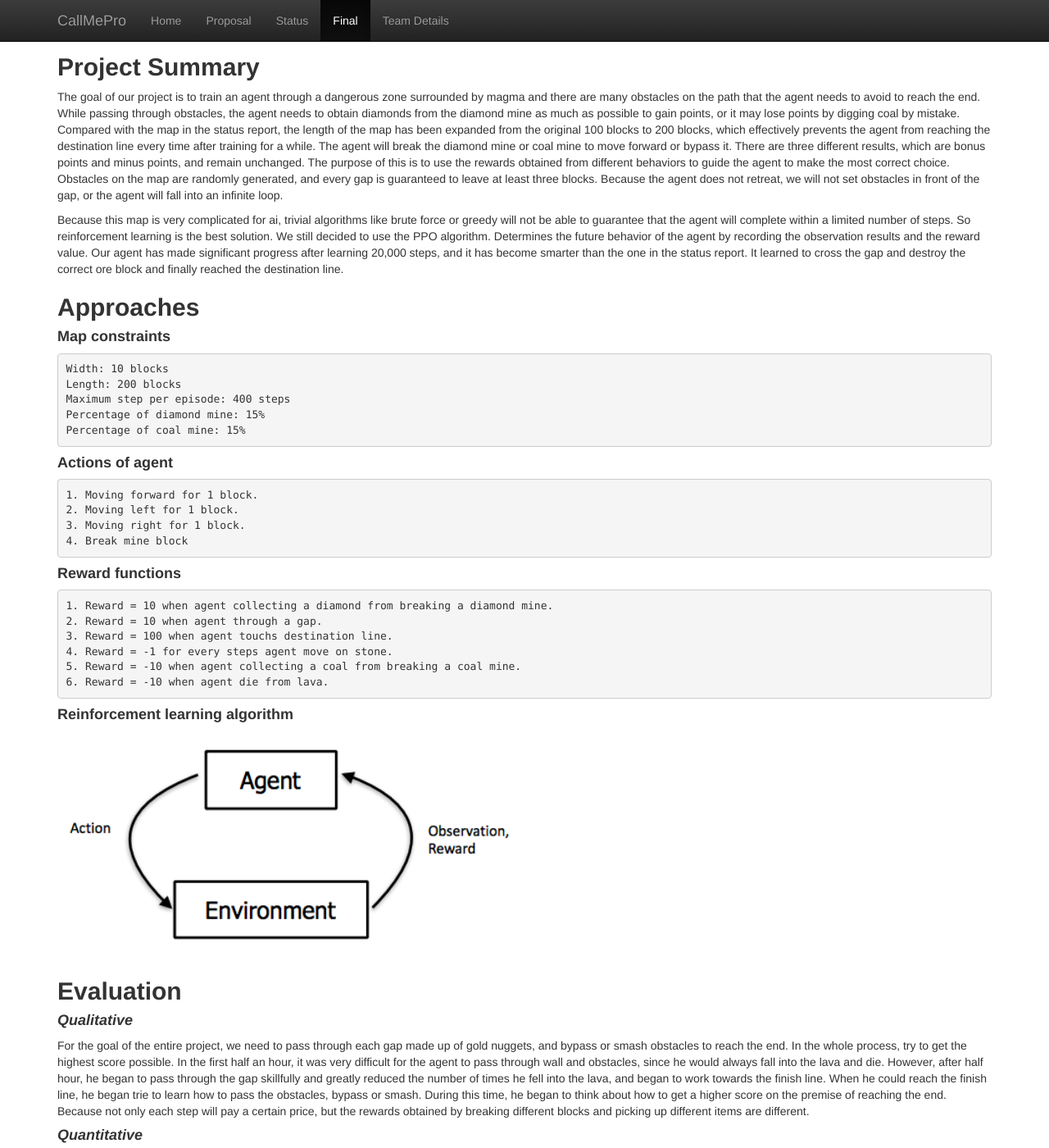
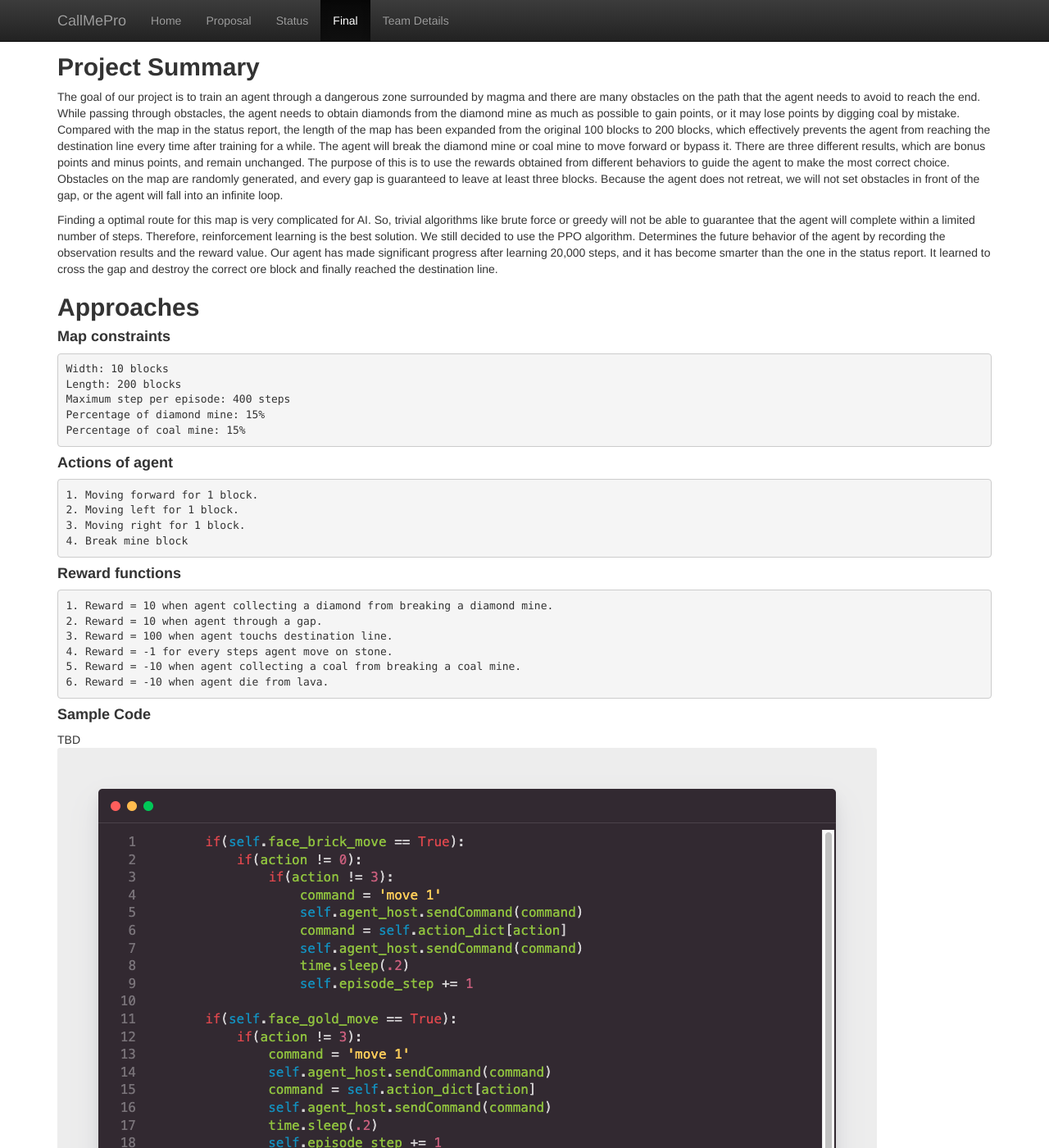
Before and after one commit to Markmzy/CallMePro, a Jekyll site: the page built from docs/final.md, in a window 1280 px wide and 1400 px high, scrolled down 676 px. Shown: the whole window at 82% size. Built offline with Jekyll 4.4.1, drawn with Linux system fonts in a browser that asks for light colours; some of the changed text lies outside the part shown; grey boxes are pictures that could not be loaded.

Commit message:
Update final.md

````diff
--- a/docs/final.md
+++ b/docs/final.md
@@ -13,7 +13,7 @@
 
 The goal of our project is to train an agent through a dangerous zone surrounded by magma and there are many obstacles on the path that the agent needs to avoid to reach the end. While passing through obstacles, the agent needs to obtain diamonds from the diamond mine as much as possible to gain points, or it may lose points by digging coal by mistake. Compared with the map in the status report, the length of the map has been expanded from the original 100 blocks to 200 blocks, which effectively prevents the agent from reaching the destination line every time after training for a while. The agent will break the diamond mine or coal mine to move forward or bypass it. There are three different results, which are bonus points and minus points, and remain unchanged. The purpose of this is to use the rewards obtained from different behaviors to guide the agent to make the most correct choice. Obstacles on the map are randomly generated, and every gap is guaranteed to leave at least three blocks. Because the agent does not retreat, we will not set obstacles in front of the gap, or the agent will fall into an infinite loop.<br />
 
-Because this map is very complicated for ai, trivial algorithms like brute force or greedy will not be able to guarantee that the agent will complete within a limited number of steps. So reinforcement learning is the best solution. We still decided to use the PPO algorithm. Determines the future behavior of the agent by recording the observation results and the reward value. Our agent has made significant progress after learning 20,000 steps, and it has become smarter than the one in the status report. It learned to cross the gap and destroy the correct ore block and finally reached the destination line.<br />
+Finding a optimal route for this map is very complicated for AI. So, trivial algorithms like brute force or greedy will not be able to guarantee that the agent will complete within a limited number of steps. Therefore, reinforcement learning is the best solution. We still decided to use the PPO algorithm. Determines the future behavior of the agent by recording the observation results and the reward value. Our agent has made significant progress after learning 20,000 steps, and it has become smarter than the one in the status report. It learned to cross the gap and destroy the correct ore block and finally reached the destination line.<br />
 
 ## **Approaches**
 
@@ -44,38 +44,43 @@
 6. Reward = -10 when agent die from lava.
 ```
 
+#### **Sample Code**
+TBD<br>
+![Code](Code.png)
+<br />
 #### **Reinforcement learning algorithm**
-![approach](approach.png){:height="50%" width="50%"}
+![approach](approach.png)
 <br />
 
 ## **Evaluation**
 
 #### ***Qualitative***
-For the goal of the entire project, we need to pass through each gap made up of gold nuggets, and bypass or smash obstacles to reach the end. In the whole process, try to get the highest score possible. In the first half an hour, it was very difficult for the agent to pass through wall and obstacles, since he would always fall into the lava and die. However, after half hour, he began to pass through the gap skillfully and greatly reduced the number of times he fell into the lava, and began to work towards the finish line. When he could reach the finish line, he began trie to learn how to pass the obstacles, bypass or smash. During this time, he began to think about how to get a higher score on the premise of reaching the end. Because not only each step will pay a certain price, but the rewards obtained by breaking different blocks and picking up different items are different.<br />
+For the goal of the entire project, we need to pass through each gap made up of gold nuggets, and bypass or smash obstacles to reach the end. In the whole process, try to get the highest score possible. In the first half an hour, it was very difficult for the agent to pass through wall and obstacles, since he would always fall into the lava and die. However, after half hour, he began to pass through the gap skillfully and greatly reduced the number of times he fell into the lava, and began to work towards the finish line. When he could reach the finish line, he began trie to learn how to pass the obstacles, bypass or smash. During this time, he began to think about how to get a higher score on the premise of reaching the end. Because not only each step will pay a certain price, but the rewards obtained by breaking different blocks and picking up different items are different.<br>
 
 #### ***Quantitative***
-Once again clarify the agent's goal, the agent needs to get the highest possible score in the process of reaching the end. In this progress, the most important thing is reach the end line and finish the mission, so the reward he gain when he reach the finish line is the most highest. There are wall and lava in the map, and he will gain a negative reward if he touch the wall, and gain a more negative reward if he died when he touch lava. Therefore, he needs to reach the end in as few steps as possible, and try to avoid falling into the lava and death. And after he can reach the end line he should pay more attention on two obstacles: coal_ore and diamond_ore, and he would get coal and diamond if he smash them. The reward of these two itmes are different, so he should learn which he should smash to get a higher score. <br />
+Once again clarify the agent's goal, the agent needs to get the highest possible score in the process of reaching the end. In this progress, the most important thing is reach the end line and finish the mission, so the reward he gain when he reach the finish line is the most highest. There are wall and lava in the map, and he will gain a negative reward if he touch the wall, and gain a more negative reward if he died when he touch lava. Therefore, he needs to reach the end in as few steps as possible, and try to avoid falling into the lava and death. And after he can reach the end line he should pay more attention on two obstacles: coal_ore and diamond_ore, and he would get coal and diamond if he smash them. The reward of these two itmes are different, so he should learn which he should smash to get a higher score.<br>
 
-At the first beginning 10 minuts around 1000 steps, we can see that the agent learns very fast at the beginning, so the score rises quickly. But then it may also be because of studying over, which led to some other points deducted, so the score has dropped. So he changed his strategy and his score rebounded.
+At the first beginning 10 minuts around 1000 steps, we can see that the agent learns very fast at the beginning, so the score rises quickly. But then it may also be because of studying over, which led to some other points deducted, so the score has dropped. So he changed his strategy and his score rebounded.<br>
 
 ![returns1000.png](https://user-images.githubusercontent.com/57329825/110741857-55101f00-8270-11eb-9370-ddb2306dc4ea.png)
 
-After half hour and 4000 steps, the agent may meet a bottleneck, since the score seems to be stuck at 500, and it stays at 500 for 10 minutes. It may be that the agent has reached the end once and is trying to improve the score through other projects.
+After half hour and 4000 steps, the agent may meet a bottleneck, since the score seems to be stuck at 500, and it stays at 500 for 10 minutes. It may be that the agent has reached the end once and is trying to improve the score through other projects.<br>
 
 ![returns6000.png](https://user-images.githubusercontent.com/57329825/110742151-d071d080-8270-11eb-86ad-8058f5cce668.png)
 
-After one hour again and the number of steps reaches 8000 to 12000, the score stay at 800, and slightly decreased during this period. This may be because 800 is already the highest score that the agent can obtain through long-term learning, so when trying other methods, the score for decreasing.
+After one hour again and the number of steps reaches 8000 to 12000, the score stay at 800, and slightly decreased during this period. This may be because 800 is already the highest score that the agent can obtain through long-term learning, so when trying other methods, the score for decreasing.<br>
 
 ![returns12000.png](https://user-images.githubusercontent.com/57329825/110742518-7cb3b700-8271-11eb-96ac-413945fdf58f.png)
 
 
-After two hours, we can see from the figure that the agent has always maintained a high score which is 800, so we can guess and infer that the current agent has mastered the best skills and maintained his highest score range.
+After two hours, we can see from the figure that the agent has always maintained a high score which is 800, so we can guess and infer that the current agent has mastered the best skills and maintained his highest score range.<br>
+
 ![returns30000.png](https://user-images.githubusercontent.com/57329825/110742724-d1efc880-8271-11eb-9800-2a4294dafe68.png)
 
 
 ## **References**
 
-#### The following resourses is useful when we doing our project.
+#### The following resourses were useful for our project.
 
 1. [XML Schema Documentation](https://microsoft.github.io/malmo/0.21.0/Schemas/MissionHandlers.html)
 2. [Pytorch Reinforcement Learning](https://github.com/bentrevett/pytorch-rl)
````
